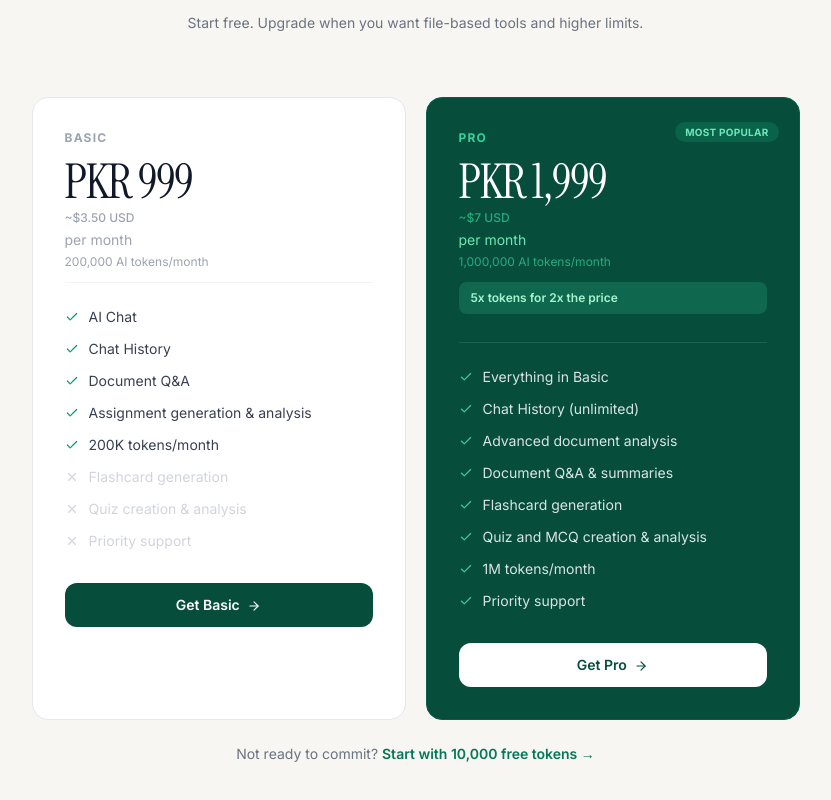
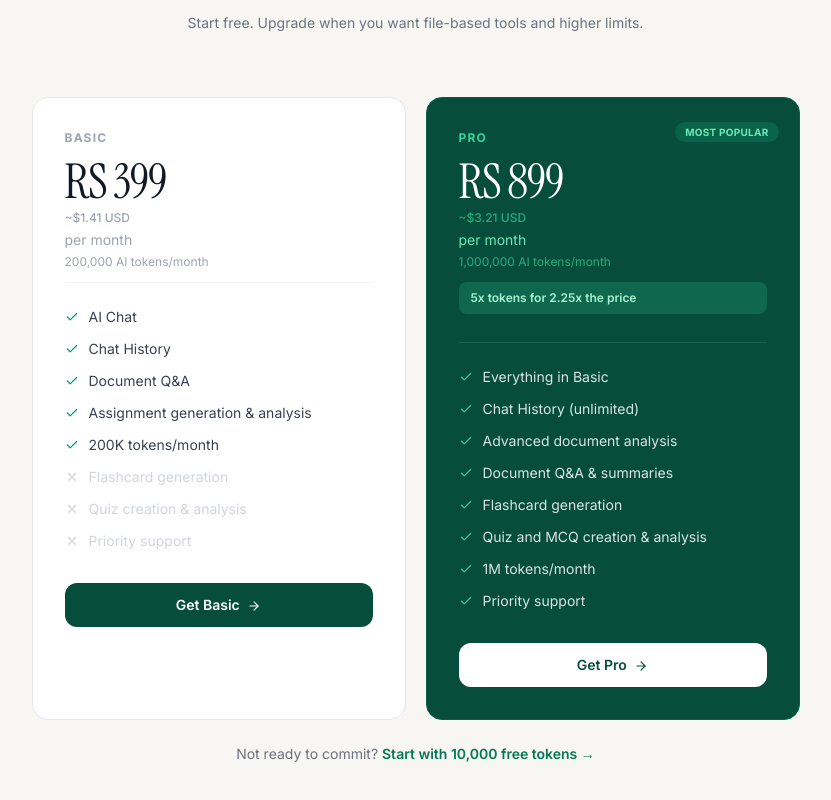
Before and after one commit to LunarLogician/EverLearnFEV1, a React (Vite) app: page / in a window 1280 px wide. Shown: the part 5450-6250 px from the top of the page, without its empty margins (222-1053 px from the left). Built offline with nearby package versions, Linux system fonts and the light colour scheme; no server answers.

Commit message:
feat: update pricing for Basic and Pro plans to reflect new rates

```diff
--- a/src/pages/Home.jsx
+++ b/src/pages/Home.jsx
@@ -132,8 +132,8 @@ const TESTIMONIALS = [
 const PLANS = [
   {
     tier: 'Basic',
-    price: 'PKR 999',
-    usd: '~$3.50',
+    price: 'RS 399',
+    usd: '~$1.41',
     period: 'per month',
     desc: '200,000 AI tokens/month',
     features: [
@@ -151,11 +151,11 @@ const PLANS = [
   },
   {
     tier: 'Pro',
-    price: 'PKR 1,999',
-    usd: '~$7',
+    price: 'RS 899',
+    usd: '~$3.21',
     period: 'per month',
     badge: '5x More Tokens',
-    comparison: '5x tokens for 2x the price',
+    comparison: '5x tokens for 2.25x the price',
     desc: '1,000,000 AI tokens/month',
     features: [
       { text: 'Everything in Basic', ok: true },
@@ -169,7 +169,7 @@ const PLANS = [
     ],
     cta: 'Get Pro',
     featured: true,
-  },,
+  },
 ]
 
 const TOOL_PILLS = [
```
